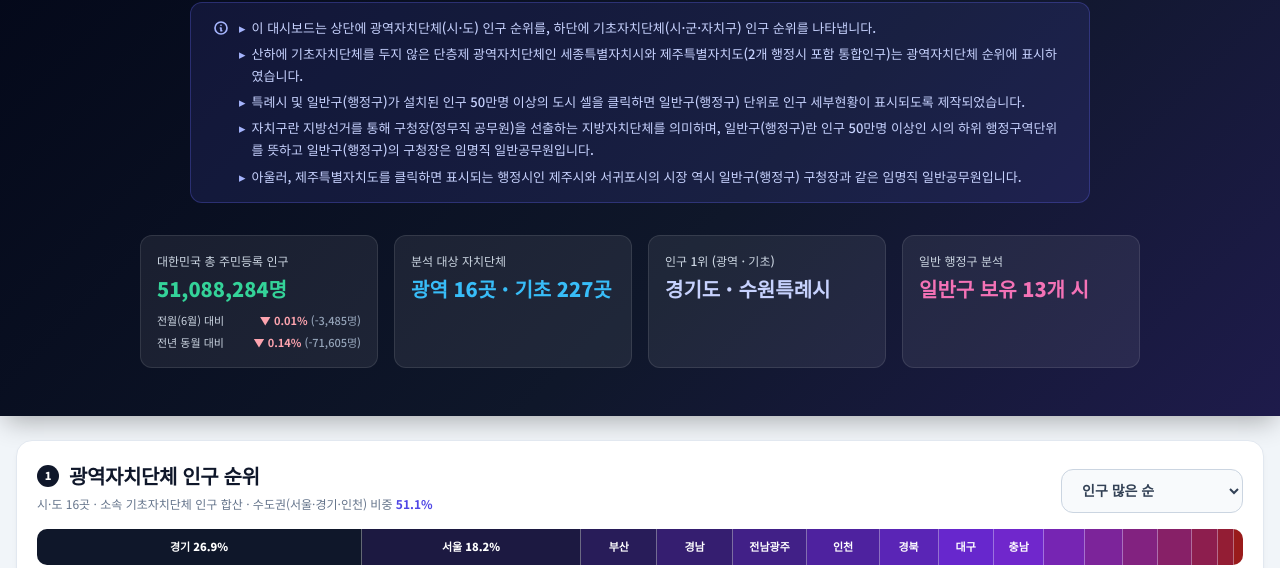
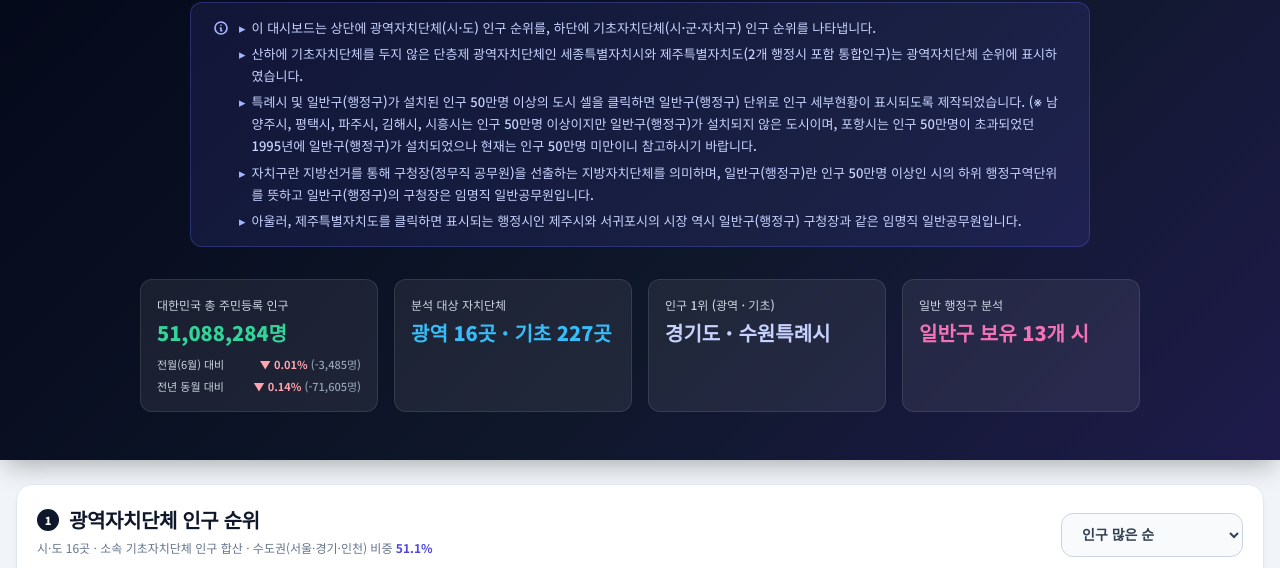
Before and after one commit to MichaelChe-76/my_dashboard, a plain HTML site: page population202607_1.html in a window 1280 px wide. Shown: the part 196-764 px from the top of the page. Drawn offline with Linux system fonts and the light colour scheme.

Commit message:
Update population202607_1.html

```diff
--- a/population202607_1.html
+++ b/population202607_1.html
@@ -648,7 +648,7 @@
       </li>
       <li style="display: flex; gap: 6px; margin-bottom: 4px;">
         <span style="color: #a5b4fc; flex-shrink: 0;">▸</span>
-        <span>특례시 및 일반구(행정구)가 설치된 인구 50만명 이상의 도시 셀을 클릭하면 일반구(행정구) 단위로 인구 세부현황이 표시되도록 제작되었습니다.</span>
+        <span>특례시 및 일반구(행정구)가 설치된 인구 50만명 이상의 도시 셀을 클릭하면 일반구(행정구) 단위로 인구 세부현황이 표시되도록 제작되었습니다. (※ 남양주시, 평택시, 파주시, 김해시, 시흥시는 인구 50만명 이상이지만 일반구(행정구)가 설치되지 않은 도시이며, 포항시는 인구 50만명이 초과되었던 1995년에 일반구(행정구)가 설치되었으나 현재는 인구 50만명 미만이니 참고하시기 바랍니다. </span>
       </li>
             <li style="display: flex; gap: 6px; margin-bottom: 4px;">
         <span style="color: #a5b4fc; flex-shrink: 0;">▸</span>
```
